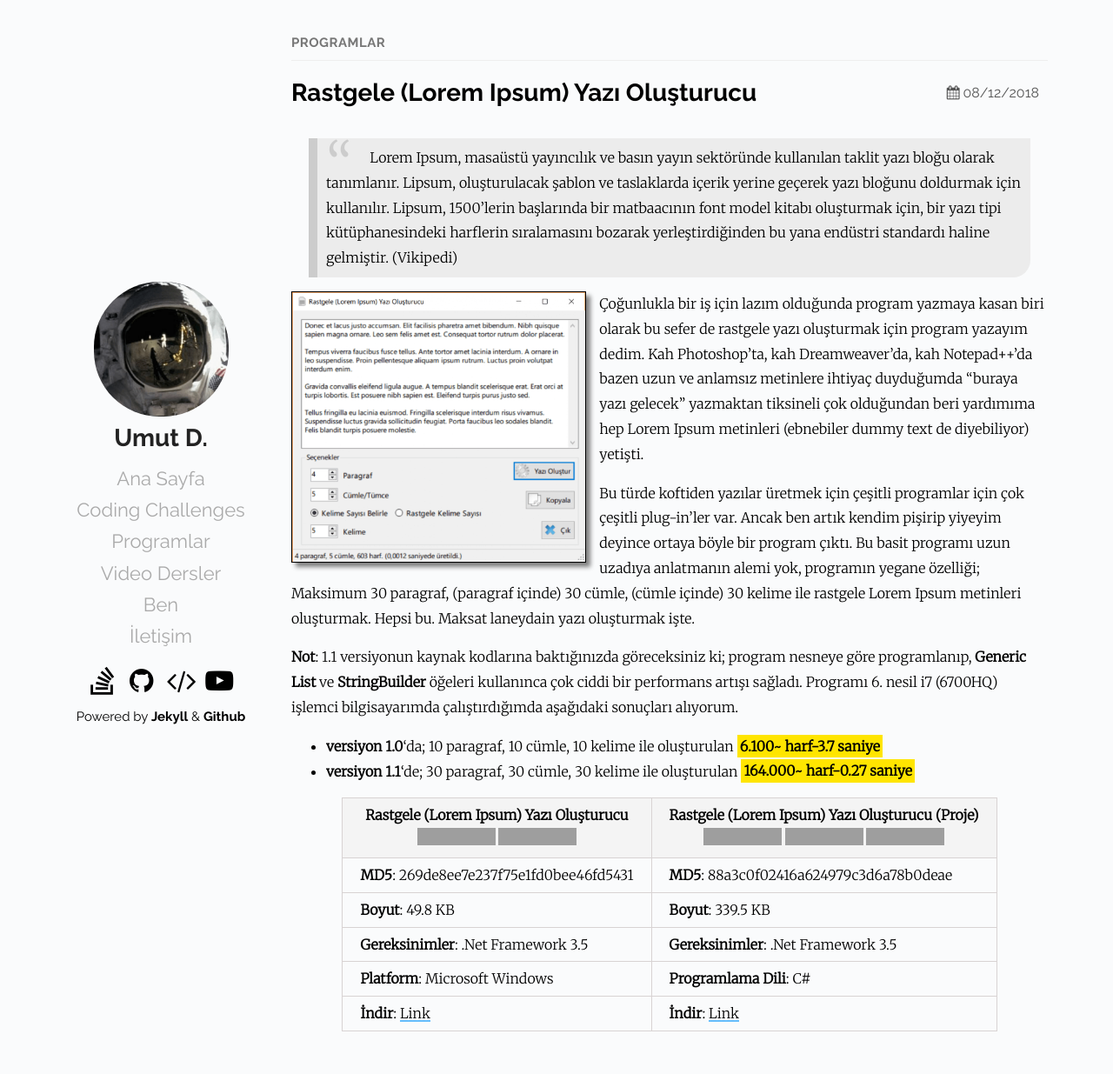
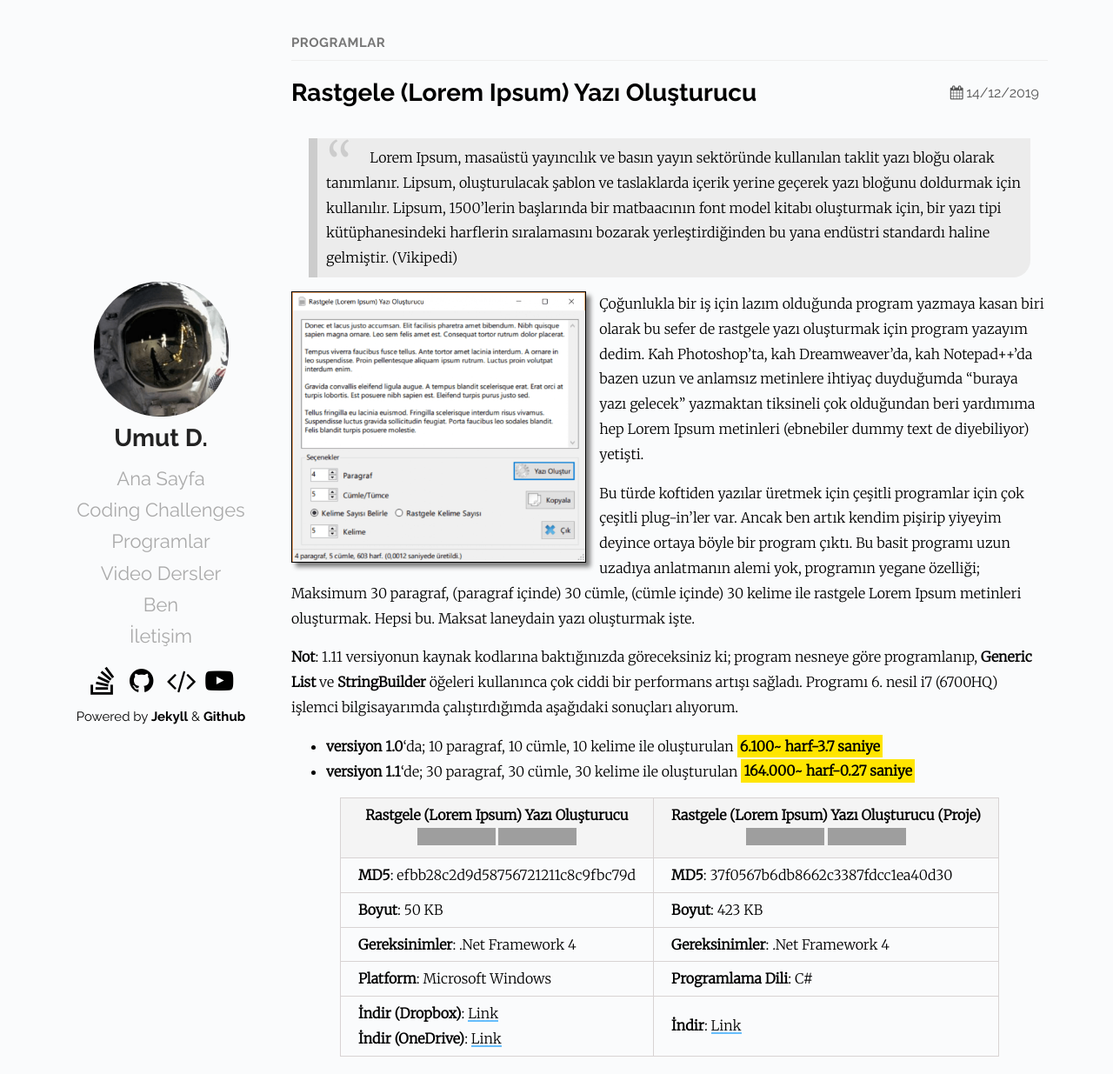
Before and after one commit to Umut-D/umutd.com, a Jekyll site: the page built from _posts/programlar/2019-12-15-rastgele-yazi-olusturucu.md, in a window 1280 px wide and 1235 px high. Shown: the whole window at 87% size. Built offline with Jekyll 4.4.1, drawn with Linux system fonts in a browser that asks for light colours; grey boxes are pictures that could not be loaded.

Commit message:
Rastgele Yazi Olusturucu programi guncellendi

```diff
--- a/_posts/programlar/2018-12-08-rastgele-yazi-olusturucu.md
+++ b/_posts/programlar/2019-12-15-rastgele-yazi-olusturucu.md
@@ -1,7 +1,7 @@
 ---
 layout: post
 title: Rastgele (Lorem Ipsum) Yazı Oluşturucu
-date: 2018-12-08 12:43 +0300
+date: 2019-12-15 01:43 +0300
 categories: Programlar
 tags: Lorem Ipsum, Rastgele Yazı, Rastgele Yazı Oluşturucu
 redirect_from:
@@ -16,16 +16,16 @@ redirect_from:
 
 Bu türde koftiden yazılar üretmek için çeşitli programlar için çok çeşitli plug-in’ler var. Ancak ben artık kendim pişirip yiyeyim deyince ortaya böyle bir program çıktı. Bu basit programı uzun uzadıya anlatmanın alemi yok, programın yegane özelliği; Maksimum 30 paragraf, (paragraf içinde) 30 cümle, (cümle içinde) 30 kelime ile rastgele Lorem Ipsum metinleri oluşturmak. Hepsi bu. Maksat laneydain yazı oluşturmak işte.
 
-**Not**: 1.1 versiyonun kaynak kodlarına baktığınızda göreceksiniz ki; program nesneye göre programlanıp, **Generic List** ve **StringBuilder** öğeleri kullanınca çok ciddi bir performans artışı sağladı. Programı 6. nesil i7 (6700HQ) işlemci bilgisayarımda çalıştırdığımda aşağıdaki sonuçları alıyorum.
+**Not**: 1.11 versiyonun kaynak kodlarına baktığınızda göreceksiniz ki; program nesneye göre programlanıp, **Generic List** ve **StringBuilder** öğeleri kullanınca çok ciddi bir performans artışı sağladı. Programı 6. nesil i7 (6700HQ) işlemci bilgisayarımda çalıştırdığımda aşağıdaki sonuçları alıyorum.
 
 - **versiyon 1.0**'da; 10 paragraf, 10 cümle, 10 kelime ile oluşturulan *6.100~ harf-3.7 saniye*
 - **versiyon 1.1**'de; 30 paragraf, 30 cümle, 30 kelime ile oluşturulan *164.000~ harf-0.27 saniye*
 
 {:.tablo-ortali}
-| Rastgele (Lorem Ipsum) Yazı Oluşturucu<br>![Versiyon](https://img.shields.io/badge/Versiyon-1.1-blueviolet.svg?style=flat) ![Durum](https://img.shields.io/badge/Durum-Çalışıyor-success.svg?style=flat) | Rastgele (Lorem Ipsum) Yazı Oluşturucu (Proje)<br>![Lisans](https://img.shields.io/badge/Lisans-MIT-blue.svg?style=flat) ![Durum](https://img.shields.io/badge/Proje-Sonlandırıldı-lightgray.svg?style=flat) ![Arşiv](https://img.shields.io/badge/Arşiv-orange.svg?style=flat)|
+| Rastgele (Lorem Ipsum) Yazı Oluşturucu<br>![Versiyon](https://img.shields.io/badge/Versiyon-1.11-blueviolet.svg?style=flat) ![Durum](https://img.shields.io/badge/Durum-Çalışıyor-success.svg?style=flat) | Rastgele (Lorem Ipsum) Yazı Oluşturucu (Proje)<br>![Lisans](https://img.shields.io/badge/Lisans-MIT-blue.svg?style=flat) ![Arşiv](https://img.shields.io/badge/Arşiv-orange.svg?style=flat)|
 |----------------------------------------- -|-------------------------------------------|
-| **MD5**: 269de8ee7e237f75e1fd0bee46fd5431 | **MD5**: 88a3c0f02416a624979c3d6a78b0deae |
-| **Boyut**: 49.8 KB                       | **Boyut**:  339.5 KB                         |
-| **Gereksinimler**: .Net Framework 3.5     | **Gereksinimler**: .Net Framework 3.5     |
+| **MD5**: efbb28c2d9d58756721211c8c9fbc79d | **MD5**: 37f0567b6db8662c3387fdcc1ea40d30 |
+| **Boyut**: 50 KB                       | **Boyut**:  423 KB                         |
+| **Gereksinimler**: .Net Framework 4     | **Gereksinimler**: .Net Framework 4     |
 | **Platform**: Microsoft Windows           | **Programlama Dili**: C#                  |
-| **İndir**: [Link](https://www.dropbox.com/s/c4nclpc6npc2a1s/rastgele-yazi-olusturucu.zip?dl=1)         | **İndir**: [Link](https://www.dropbox.com/s/ohs0fu3rhindjk3/rastgele-yazi-olusturucu-proje.zip?dl=1)                      |
+| **İndir (Dropbox)**: [Link](https://www.dropbox.com/s/c4nclpc6npc2a1s/rastgele-yazi-olusturucu.zip?dl=1) <br> **İndir (OneDrive)**: [Link](https://1drv.ms/u/s!Amxylb8Jtc0Ym1wA8N1AeUW23CAP?e=haIfmZ) | **İndir**: [Link](https://www.dropbox.com/s/ohs0fu3rhindjk3/rastgele-yazi-olusturucu-proje.zip?dl=1) |
```
Also changed, not shown: _posts/programlar/2019-12-15-alan-cevre-hesaplayici.md (+1 -1 lines).
